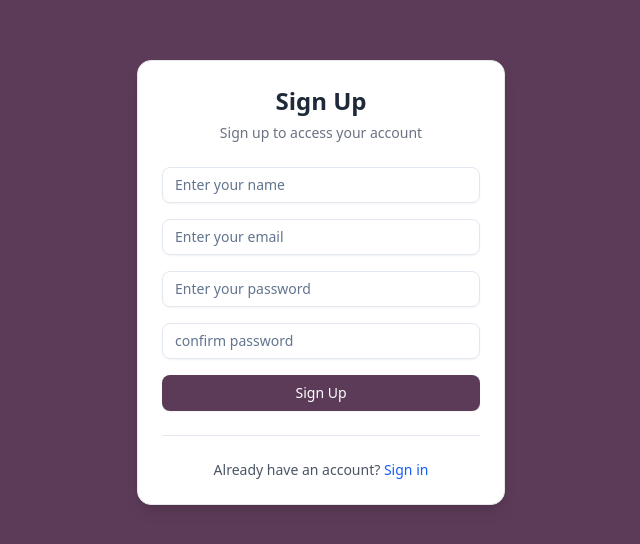
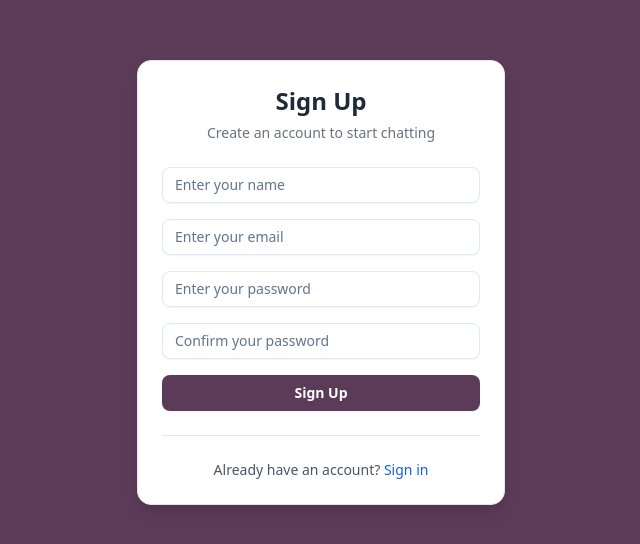
Before and after one commit to jineksh/Message-App-Frontend, a React (Vite) app in the folder vite-project/: page /auth/signup in a window 1280 px wide. Shown: the part 118-662 px from the top of the page, without its empty margins (319-959 px from the left). Built offline with nearby package versions, Linux system fonts and the light colour scheme.

Commit message:
connect signup api to backend

```diff
--- a/vite-project/package.json
+++ b/vite-project/package.json
@@ -19,10 +19,12 @@
     "class-variance-authority": "^0.7.1",
     "clsx": "^2.1.1",
     "lucide-react": "^0.539.0",
+    "next-themes": "^0.4.6",
     "react": "^19.1.1",
     "react-dom": "^19.1.1",
     "react-icons": "^5.5.0",
     "react-router-dom": "^7.8.0",
+    "sonner": "^2.0.7",
     "tailwind-merge": "^3.3.1",
     "tailwindcss": "^4.1.11"
   },
--- a/vite-project/src/App.jsx
+++ b/vite-project/src/App.jsx
@@ -1,18 +1,25 @@
 import { Routes, Route } from "react-router-dom";
-import SingUpCard from "./components/organisams/singUpcard";
+import SignUpContainer from "./components/organisams/SignUpContainer";
 import SignInCard from "./components/organisams/signInCard";
 import NotFound from "./pages/Notfound/Notfound";
 import Auth from "./pages/auth/Auth";
-import Home from "@/pages/HomePage/HomePage"
+import Home from "./pages/HomePage/HomePage";
+import { QueryClient, QueryClientProvider } from "@tanstack/react-query";
+import { Toaster } from "@/components/ui/sonner"
+
 function App() {
+   const queryClient = new QueryClient();
   return (
     <>
+    <QueryClientProvider client={queryClient} >
       <Routes>
         <Route path="/" element={<Home />} />
-        <Route path="/auth/signup" element={<Auth><SingUpCard></SingUpCard></Auth>} />
+        <Route path="/auth/signup" element={<Auth><SignUpContainer></SignUpContainer></Auth>} />
         <Route path = "/auth/signin" element={<Auth><SignInCard></SignInCard></Auth>} />
         <Route path = "*"  element = {<NotFound />}/>
       </Routes>
+      <Toaster />
+      </QueryClientProvider>
     </>
   );
 }
--- a/vite-project/src/apis/auth/index.js
+++ b/vite-project/src/apis/auth/index.jsx
@@ -1,11 +1,11 @@
 import axiosInstance from "@/config/axios";
 
-export const singUp = async ({email,password,username})=>{
+export const singUp = async ({email,password,name})=>{
     try {
         const response = await axiosInstance.post('/users/singup',{
             email,
             password,
-            username
+            name
         });
         return response.data;
     }
--- /dev/null
+++ b/vite-project/src/components/organisams/SignUpContainer.jsx
@@ -0,0 +1,69 @@
+import React, { useEffect, useState } from 'react';
+import SignUpCard from './SingUpCard.jsx'; // relative path sahi lagao
+import { useSignUp } from '../../hooks/auth/singUp.jsx';
+import { useNavigate } from 'react-router-dom';
+
+const SignUpContainer = () => {
+    // ✅ useState hook yaha top-level pe call ho raha hai (React rule: hooks ko top pe call karo)
+    const [formData, setFormData] = useState({
+        name: "",
+        email: "",
+        password: "",
+        confirmPassword: ""
+    });
+
+    // ✅ Custom hook bhi top-level pe call ho raha hai
+    const { isPending, isSuccess, isError, signUpMutation } = useSignUp();
+
+    // ✅ useNavigate hook bhi top-level pe call ho raha hai
+    const navigate = useNavigate();
+
+    // ✅ useEffect hook bhi top-level pe call ho raha hai
+    // Reason: Agar ise kisi function ke andar daaloge (jaise SignUpFunction ke andar),
+    // to hook call ka order har render me change ho jayega → React error throw karega.
+    useEffect(() => {
+        if (isSuccess) {
+            console.log("Sign up successful");
+            setTimeout(() => {
+                navigate('/auth/signin');
+            }, 3000);
+        }
+    }, [isSuccess, navigate]);
+
+    // ❌ Hooks yaha andar nahi rakh sakte, isliye useEffect ko yaha se hata diya
+    async function SignUpFunction(e) {
+        e.preventDefault();
+        console.log("Form submitted:", formData);
+
+        // Simple validation
+        if (!formData.name || !formData.email || !formData.password || !formData.confirmPassword) {
+            alert("Please fill all fields");
+            return;
+        }
+
+        if (formData.password !== formData.confirmPassword) {
+            alert("Passwords do not match");
+            return;
+        }
+
+        // ✅ API call
+        await signUpMutation({
+            email: formData.email,
+            password: formData.password,
+            name: formData.name,
+        });
+    }
+
+    return (
+        <SignUpCard
+            formData={formData}
+            setFormData={setFormData}
+            SignUpFunction={SignUpFunction}
+            isPending={isPending}
+            isSuccess={isSuccess}
+            isError={isError}
+        />
+    );
+};
+
+export default SignUpContainer;
--- a/vite-project/src/components/organisams/singUpcard.jsx
+++ b/vite-project/src/components/organisams/singUpcard.jsx
@@ -1,50 +1,54 @@
-import React, { useState } from 'react'
+import React from 'react';
 import { Card, CardContent, CardDescription, CardHeader, CardTitle } from '../ui/card';
 import { Input } from '../ui/input';
 import { Button } from '../ui/button';
 import { Separator } from '../ui/separator';
 import { useNavigate } from 'react-router-dom';
+import { AiOutlineCheckCircle, AiOutlineWarning, AiOutlineLoading3Quarters } from 'react-icons/ai';
 
-const SingUpCard = () => {
-    const [formData, setFormData] = useState({
-        name: "",
-        email: "",
-        password: "",
-        confrimpassword: ""
-    });
+const SignUpCard = ({ formData, setFormData, SignUpFunction, isPending, isSuccess, isError }) => {
+  const navigate = useNavigate();
 
-    // Handle input change
   const handleChange = (e) => {
     const { name, value } = e.target;
-        setFormData(prev => ({
+    setFormData((prev) => ({
       ...prev,
-            [name]: value
+      [name]: value,
     }));
   };
-
-    // Handle form submit
-    const handleSubmit = (e) => {
-        e.preventDefault();
-        console.log("Form Data:", formData);
-    };
-
-    const navigate = useNavigate();
 
   return (
     <div className="w-full max-w-md mx-auto p-4">
       <Card className="shadow-lg border border-gray-200">
         <CardHeader className="text-center">
-                    <CardTitle className="text-2xl font-bold text-gray-800">
-                        Sign Up
-                    </CardTitle>
+          <CardTitle className="text-2xl font-bold text-gray-800">Sign Up</CardTitle>
           <CardDescription className="text-gray-500">
-                        Sign up to access your account
+            Create an account to start chatting
           </CardDescription>
         </CardHeader>
 
         <CardContent>
-                    <form className="space-y-4" onSubmit={handleSubmit}>
-                        {/* Name */}
+          {/* Status Messages */}
+          {isPending && (
+            <div className="flex items-center text-blue-600 text-sm mb-2 animate-pulse">
+              <AiOutlineLoading3Quarters className="mr-2 animate-spin" size={18} />
+              Signing you up...
+            </div>
+          )}
+          {isSuccess && (
+            <div className="flex items-center text-green-600 text-sm mb-2">
+              <AiOutlineCheckCircle className="mr-2" size={18} />
+              Account created successfully!
+            </div>
+          )}
+          {isError && (
+            <div className="flex items-center text-red-600 text-sm mb-2">
+              <AiOutlineWarning className="mr-2" size={18} />
+              Something went wrong. Try again.
+            </div>
+          )}
+
+          <form className="space-y-4" onSubmit={SignUpFunction}>
             <Input
               type="text"
               name="name"
@@ -53,8 +57,6 @@ const SingUpCard = () => {
               placeholder="Enter your name"
               required
             />
-
-                        {/* Email */}
             <Input
               type="email"
               name="email"
@@ -63,8 +65,6 @@ const SingUpCard = () => {
               placeholder="Enter your email"
               required
             />
-
-                        {/* Password */}
             <Input
               type="password"
               name="password"
@@ -73,33 +73,30 @@ const SingUpCard = () => {
               placeholder="Enter your password"
               required
             />
-
             <Input
               type="password"
-                            name="password"
-                            value={formData.confrimpassword}
+              name="confirmPassword"
+              value={formData.confirmPassword}
               onChange={handleChange}
-                            placeholder="confirm password"
+              placeholder="Confirm your password"
               required
             />
 
-                        {/* Button */}
             <Button
               type="submit"
-                            className="w-full bg-[#5c3b58] hover:bg-fuchsia-900 text-white"
+              className="w-full bg-[#5c3b58] hover:bg-fuchsia-900 text-white font-semibold"
+              disabled={isPending}
             >
-                            Sign Up
+              {isPending ? 'Please wait...' : 'Sign Up'}
             </Button>
           </form>
 
-                    {/* Separator */}
           <div className="my-6">
             <Separator />
           </div>
 
-                    {/* Paragraph with link */}
           <p className="text-center text-sm text-gray-600">
-                        Already have an account?{" "}
+            Already have an account?{' '}
             <span
               className="text-blue-600 hover:underline cursor-pointer"
               onClick={() => navigate('/auth/signin')}
@@ -110,7 +107,7 @@ const SingUpCard = () => {
         </CardContent>
       </Card>
     </div>
-    )
-}
+  );
+};
 
-export default SingUpCard;
+export default SignUpCard;
--- /dev/null
+++ b/vite-project/src/components/ui/sonner.jsx
@@ -0,0 +1,24 @@
+import { useTheme } from "next-themes"
+import { Toaster as Sonner } from "sonner";
+
+const Toaster = ({
+  ...props
+}) => {
+  const { theme = "system" } = useTheme()
+
+  return (
+    <Sonner
+      theme={theme}
+      className="toaster group"
+      style={
+        {
+          "--normal-bg": "var(--popover)",
+          "--normal-text": "var(--popover-foreground)",
+          "--normal-border": "var(--border)"
+        }
+      }
+      {...props} />
+  );
+}
+
+export { Toaster }
--- a/vite-project/src/pages/HomePage/HomePage.jsx
+++ b/vite-project/src/pages/HomePage/HomePage.jsx
@@ -26,13 +26,13 @@ const Home = () => {
         {/* CTA Buttons */}
         <div className="mt-8 flex flex-col sm:flex-row gap-4 justify-center">
           <Button
-            className="bg-white text-fuchsia-800 hover:bg-gray-200 font-semibold px-6 py-3"
+            className="bg-white text-fuchsia-800 hover:bg-gray-200 cursor-pointer font-semibold px-6 py-3"
             onClick={() => navigate("/auth/signup")}
           >
             Get Started
           </Button>
           <Button
-            className="border border-white bg-transparent text-white hover:bg-white hover:text-fuchsia-800 font-semibold px-6 py-3"
+            className="bg-white text-fuchsia-800  hover:bg-gray-200 cursor-pointer font-semibold px-6 py-3"
             onClick={() => navigate("/auth/signin")}
           >
             Sign In
```
Also changed, not shown: vite-project/src/hooks/auth/singUp.jsx (renamed from vite-project/src/hooks/auth/singUp.js, +6 -4 lines), vite-project/src/main.jsx (+4 -4 lines), 1 other file (tests, documents, lock files or other folders). Lines whose indentation alone changed are shown as unchanged.
